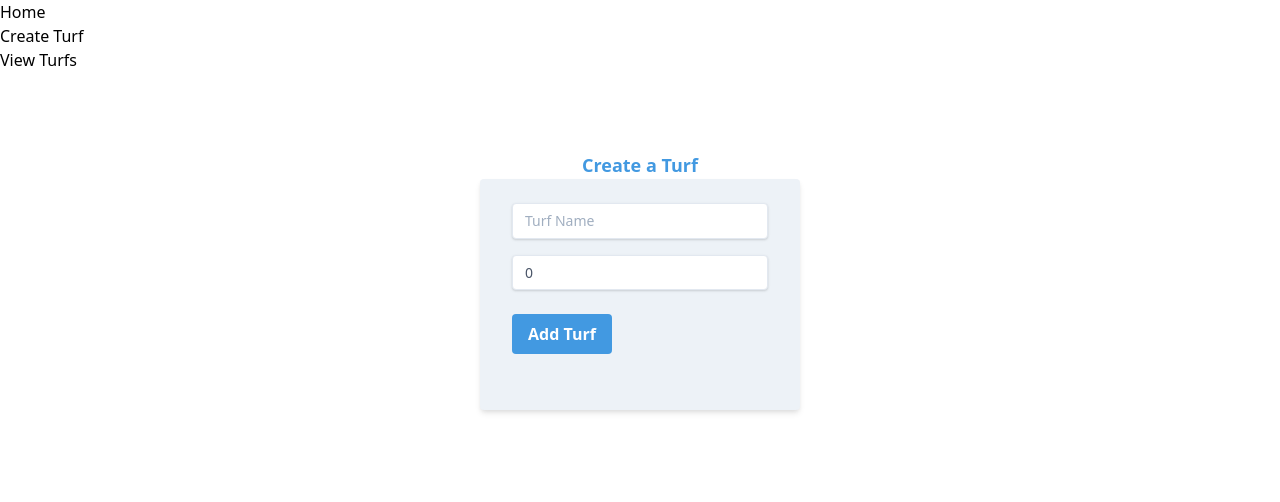
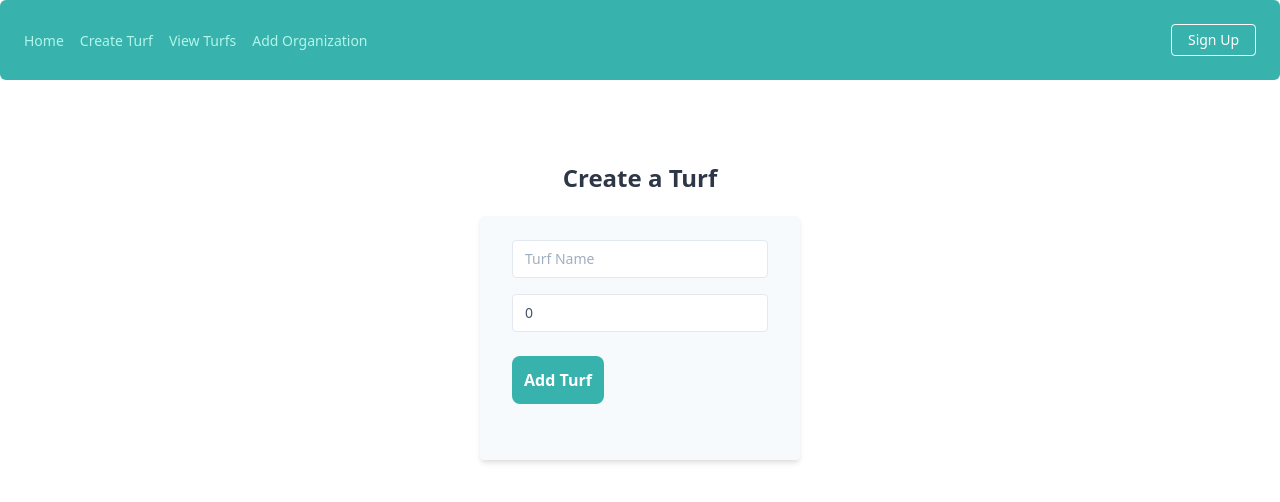
Before and after one commit to arondasamuel123/turf4u, a React (Create React App) app: page /add in a window 1280 px wide. Shown: the top 502 px of the page. Built offline with nearby package versions, Linux system fonts and the light colour scheme; what miragejs would draw is missing.

Commit message:
Created and consumed endpoint to create an organization

```diff
--- /dev/null
+++ b/src/components/AddOrg.js
@@ -0,0 +1,119 @@
+import React, { useCallback, useState } from 'react';
+
+const AddOrg = () => {
+  const [isSaved, setIsSaved] = useState(false);
+  const [org, setOrg] = useState({
+    org_email: '',
+    org_location: '',
+    org_name: '',
+    contact_number: '',
+  });
+  const onInputChange = useCallback(
+    e => {
+      setOrg({
+        ...org,
+        [e.target.name]: e.target.value,
+      });
+      // console.log(org);
+    },
+    [setOrg, org]
+  );
+
+  // const [isSaved, setIsSaved] = useState(false);
+
+  const onAddOrg = e => {
+    e.preventDefault();
+    setIsSaved(true);
+    fetch('/api/create-org', {
+      method: 'POST',
+      body: JSON.stringify({
+        contact_number: org.contact_number,
+        organization_email: org.org_email,
+        orgnization_location: org.org_location,
+        organization_name: org.org_name,
+      }),
+    })
+      .then(res => {
+        setIsSaved(false);
+        res.json();
+        setOrg({
+            contact_number: '',
+            org_email: '',
+            org_location: '',
+            org_name: '',
+          });
+
+      })
+      .catch(err => {
+        setIsSaved(false);
+        console.log('Error occured', err);
+      });
+    // console.log(org);
+  };
+  return (
+    <div className="w-full max-w-xs mx-auto mt-20  shadow-md">
+      <div className=" py-5 ">
+        <h2 className="text-gray-800 text-2xl font-semibold text-center">
+          Add Organization
+        </h2>
+      </div>
+      <form className="rounded bg-gray-100 px-8 py-5" onSubmit={onAddOrg}>
+        <div className="mb-6">
+          <input
+            className="appearance-none rounded w-full px-3 py-2 border focus:outline-none focus:shadow-outline-teal placeholder-gray-500 focus:border-teal-700 sm:text-sm sm:leading-5"
+            onChange={onInputChange}
+            type="text"
+            value={org.org_name}
+            placeholder="Organization Name"
+            name="org_name"
+          />
+        </div>
+
+        <div className="mb-6">
+          <input
+            className="appearance-none rounded w-full px-3 py-2 border focus:outline-none focus:shadow-outline-teal placeholder-gray-500 focus:border-teal-700 sm:text-sm sm:leading-5"
+            onChange={onInputChange}
+            type="email"
+            value={org.org_email}
+            placeholder="Organization Email"
+            name="org_email"
+          />
+        </div>
+        <div className="mb-6">
+          <input
+            className="appearance-none rounded w-full px-3 py-2 border focus:outline-none focus:shadow-outline-teal placeholder-gray-500 focus:border-teal-700 sm:text-sm sm:leading-5"
+            onChange={onInputChange}
+            type="text"
+            value={org.org_location}
+            placeholder="Organization Location"
+            name="org_location"
+          />
+        </div>
+        <div className="mb-6">
+          <input
+            className="appearance-none rounded w-full px-3 py-2 border focus:outline-none focus:shadow-outline-teal placeholder-gray-500 focus:border-teal-700 sm:text-sm sm:leading-5"
+            onChange={onInputChange}
+            type="text"
+            value={org.contact_number}
+            placeholder="Contact Number"
+            name="contact_number"
+          />
+        </div>
+        <div className="mb-6">
+          <button
+            className={
+              isSaved
+                ? 'bg-teal-500 text-white hover:bg-teal-700 rounded-lg py-3 px-3 font-bold opacity-50 cursor-not-allowed'
+                : 'bg-teal-500 text-white hover:bg-teal-700 rounded-lg py-3 px-3 font-bold'
+            }
+            type="submit"
+          >
+            Add Organization
+          </button>
+        </div>
+      </form>
+    </div>
+  );
+};
+
+export default AddOrg;
--- a/src/components/AddTurf.js
+++ b/src/components/AddTurf.js
@@ -1,63 +1,83 @@
-import React, { useCallback, useState } from 'react'
+import React, { useCallback, useState } from 'react';
 
 const AddTurf = () => {
   const [turfName, setturfName] = useState('');
   const [pitches, setPitches] = useState(0);
 
-
-    const onInputTurfChange = useCallback((ev) => {
+  const onInputTurfChange = useCallback(ev => {
     setturfName(ev.target.value);
-    },[])
-    const onInputPitchesChange = useCallback((ev) => {
+  }, []);
+  const onInputPitchesChange = useCallback(ev => {
     setPitches(ev.target.value);
-    },[])
+  }, []);
 
   const onCreateTurf = () => {
     fetch('/api/add-turf', {
-            method:'POST',
+      method: 'POST',
       body: JSON.stringify({
         turf_name: turfName,
         pitches,
-                createdAt: new Date().toLocaleDateString()
+        createdAt: new Date().toLocaleDateString(),
+      }),
     })
-        })
-        .then((res) => res.json())
-        .then((json) => {
-            setturfName('')
-            setPitches(0)
-            console.log("Turf Added", json)
+      .then(res => res.json())
+      .then(json => {
+        setturfName('');
+        setPitches(0);
+        console.log('Turf Added', json);
       })
       .catch(err => {
-             console.log("Error occured", err.message)
-        })
-
-    }
+        console.log('Error occured', err.message);
+      });
+  };
 
   return (
     <div className="w-full max-w-xs mx-auto mt-20">
-        <h3 className="text-blue-500 text-center text-lg font-bold">Create a Turf</h3>
-        <form className="bg-gray-200 shadow-md rounded px-8 pt-6 pb-8 mb-4">
+      <h3 className="text-gray-800 text-center text-2xl font-bold">
+        Create a Turf
+      </h3>
+      <form className="bg-gray-100 shadow-md rounded px-8 pt-6 pb-8 mb-4 mt-5">
         <div className="mb-4">
-            <label  className="block text-gray-700 text-sm font-bold mb-2" htmlFor="turf-name">
-            <input className="shadow appearance-none border rounded w-full py-2 px-3 text-gray-700 leading-tight focus:outline-none focus:shadow-outline" value={turfName} id="turf-name" placeholder="Turf Name" onChange={onInputTurfChange}/>
+          <label
+            className="block text-gray-700 text-sm font-bold mb-2"
+            htmlFor="turf-name"
+          >
+            <input
+              className="appearance-none rounded w-full px-3 py-2 border focus:outline-none focus:shadow-outline-teal placeholder-gray-500 focus:border-teal-700 sm:text-sm sm:leading-5"
+              value={turfName}
+              id="turf-name"
+              placeholder="Turf Name"
+              onChange={onInputTurfChange}
+            />
           </label>
         </div>
         <div className="mb-6">
-        <label className="block text-gray-700 text-sm font-bold mb-2" htmlFor="no-of-pitches">
-            <input  className="shadow appearance-none border rounded w-full py-2 px-3 text-gray-700 leading-tight focus:outline-none focus:shadow-outline" value={pitches} id="no-of-pitches" placeholder="No.of pitches" onChange={onInputPitchesChange} type="number"/>
+          <label
+            className="block text-gray-700 text-sm font-bold mb-2"
+            htmlFor="no-of-pitches"
+          >
+            <input
+              className="appearance-none rounded w-full px-3 py-2 border focus:outline-none focus:shadow-outline-teal placeholder-gray-500 focus:border-teal-700 sm:text-sm sm:leading-5"
+              value={pitches}
+              id="no-of-pitches"
+              placeholder="No.of pitches"
+              onChange={onInputPitchesChange}
+              type="number"
+            />
           </label>
         </div>
         <div className="mb-6">
-        <button onClick={onCreateTurf}  className="bg-blue-500 hover:bg-blue-700 text-white font-bold py-2 px-4 rounded focus:outline-none focus:shadow-outline" type="button">
+          <button
+            onClick={onCreateTurf}
+            className="bg-teal-500 hover:bg-teal-700 text-white font-bold py-3 px-3 rounded-lg focus:outline-none focus:shadow-outline"
+            type="button"
+          >
             Add Turf
           </button>
+        </div>
+      </form>
+    </div>
+  );
+};
 
-        </div>
-
-        </form>
-
-        </div>
-    )
-}
-
-export default AddTurf
+export default AddTurf;
--- a/src/components/App.js
+++ b/src/components/App.js
@@ -1,27 +1,25 @@
 import React from 'react';
 import { BrowserRouter, Route, Switch } from 'react-router-dom';
+import AddOrg from './AddOrg';
 import AddTurf from './AddTurf';
 import Home from './Home';
 import Navbar from './Navbar';
 import TurfList from './TurfList';
 
-
 const App = () => {
-
   return (
     <BrowserRouter>
-        <div>
-        <Navbar/>
+      <div>
+        <Navbar />
         <Switch>
-          <Route exact path="/" component={Home}/>
+          <Route exact path="/" component={Home} />
           <Route path="/add" component={AddTurf} />
-          <Route path="/view" component={TurfList}/>
+          <Route path="/view" component={TurfList} />
+          <Route path="/add-org" component={AddOrg} />
         </Switch>
-
       </div>
     </BrowserRouter>
+  );
+};
 
-  )
-}
-
-export default App
+export default App;
--- a/src/components/Navbar.js
+++ b/src/components/Navbar.js
@@ -1,28 +1,66 @@
-import React from 'react'
-import { NavLink } from 'react-router-dom'
+import React from 'react';
+import { NavLink } from 'react-router-dom';
 
 const Navbar = () => {
   return (
-            <nav>
-                <ul>
-                    <li>
-                    <NavLink exact to="/">
+    <nav className="flex rounded-md items-center justify-between flex-wrap bg-teal-500 p-6">
+      <div className="block lg:hidden">
+        <button
+          type="button"
+          className="flex items-center px-3 py-2 border rounded text-teal-200 border-teal-400 hover:text-white hover:border-white"
+        >
+          <svg
+            className="fill-current h-3 w-3"
+            viewBox="0 0 20 20"
+            xmlns="http://www.w3.org/2000/svg"
+          >
+            <title>Menu</title>
+            <path d="M0 3h20v2H0V3zm0 6h20v2H0V9zm0 6h20v2H0v-2z" />
+          </svg>
+        </button>
+      </div>
+      <div className="w-full block flex-grow lg:flex lg:items-center lg:w-auto">
+        <div className="text-sm lg:flex-grow">
+          <NavLink
+            className="block mt-4 lg:inline-block lg:mt-0 text-teal-200 hover:text-white mr-4"
+            exact
+            to="/"
+          >
             Home
           </NavLink>
-                    </li>
-                    <li>
-                        <NavLink to="/add">
+
+          <NavLink
+            className="block mt-4 lg:inline-block lg:mt-0 text-teal-200 hover:text-white mr-4"
+            to="/add"
+          >
             Create Turf
           </NavLink>
-                    </li>
-                    <li>
-                        <NavLink to="/view">
+
+          <NavLink
+            className="block mt-4 lg:inline-block lg:mt-0 text-teal-200 hover:text-white mr-4"
+            to="/view"
+          >
             View Turfs
           </NavLink>
-                    </li>
-                </ul>
+
+          <NavLink
+            className="block mt-4 lg:inline-block lg:mt-0 text-teal-200 hover:text-white mr-4"
+            to="/add-org"
+          >
+            Add Organization
+          </NavLink>
+        </div>
+        <div>
+          <button
+            type="button"
+            className="inline-block text-sm px-4 py-2 leading-none border rounded text-white border-white hover:border-transparent hover:text-teal-500 hover:bg-white mt-4 lg:mt-0"
+          >
+            Sign Up
+          </button>
+        </div>
+      </div>
     </nav>
-    )
-}
+  );
+};
 
-export default Navbar
+export default Navbar;
--- a/src/server.js
+++ b/src/server.js
@@ -32,6 +32,10 @@ export const makeServer = () => {
             // this.get("/api/orgs", (schema) => {
             //     return schema.orgs.all()
             // })
+            this.post("/api/create-org", (schema, request) => {
+                const body = JSON.parse(request.requestBody)
+                return schema.orgs.create(body);
+            })
 
             this.post("/api/add-turf", (schema, request) => {
                 const body = JSON.parse(request.requestBody)
```
Also changed, not shown: src/components/Home.js (+4 -8 lines), src/components/TurfCard.js (+21 -9 lines), src/components/TurfList.js (+23 -19 lines), 1 other file (tests, documents, lock files or other folders). Lines whose indentation alone changed are shown as unchanged.
